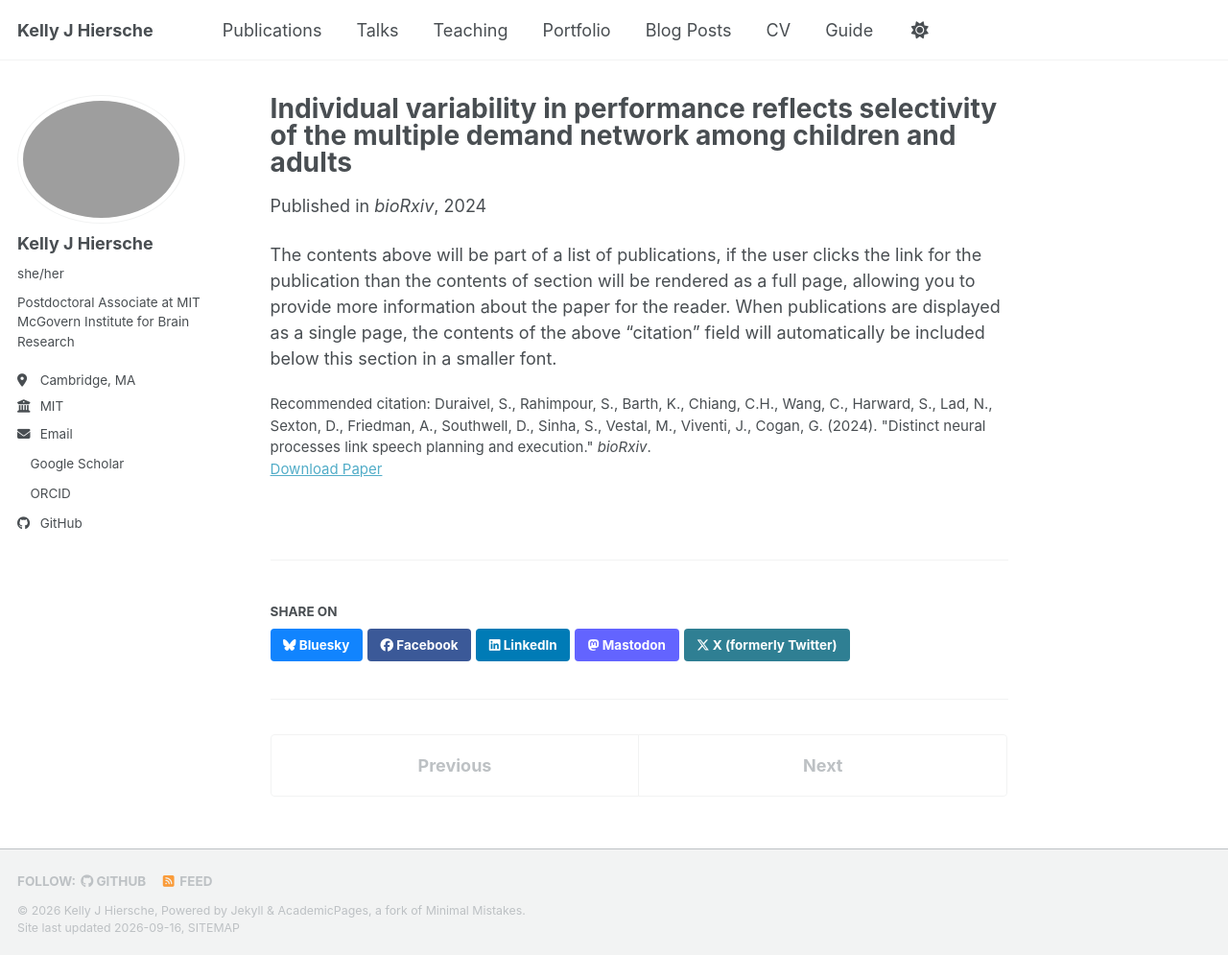
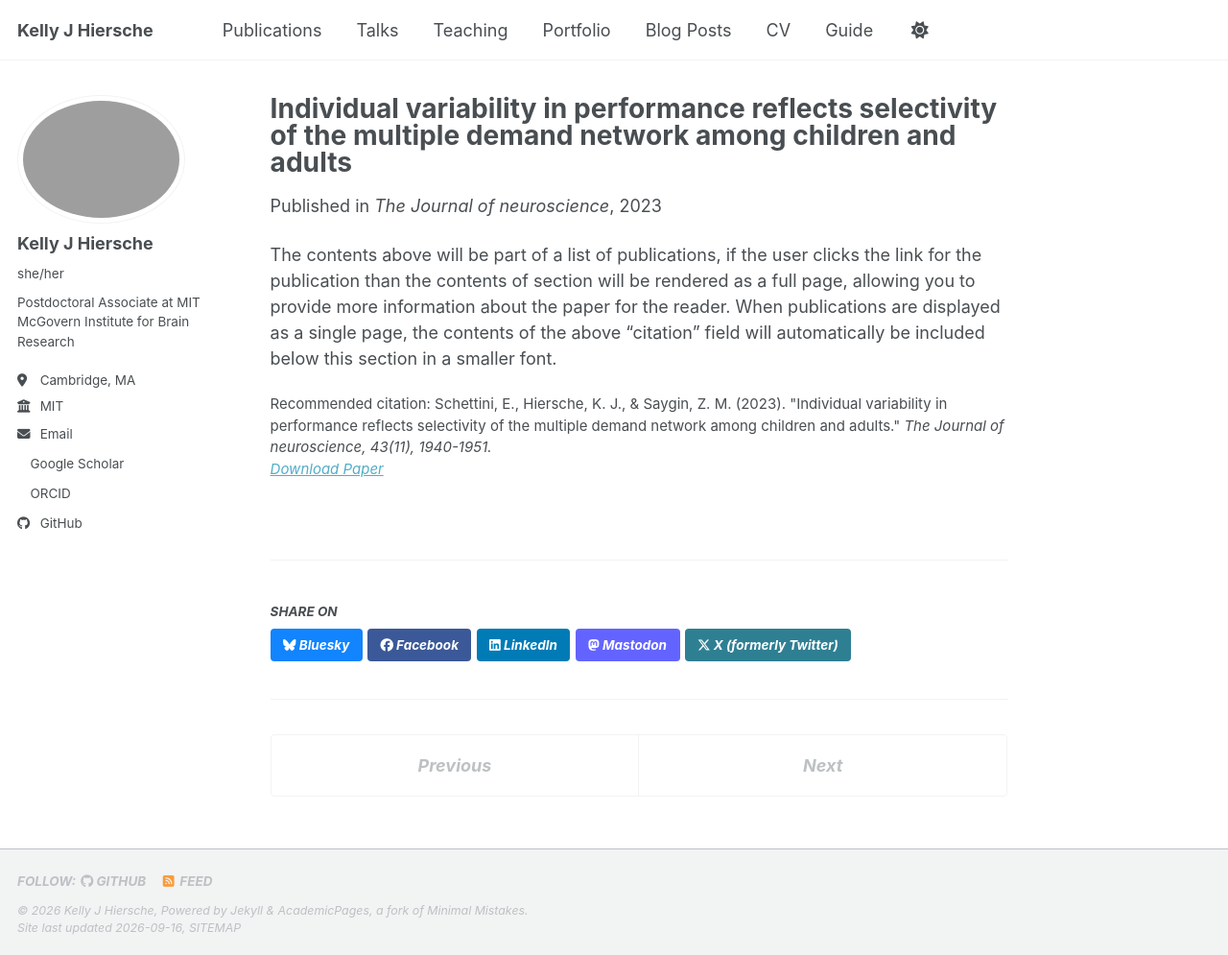
Before and after one commit to kellyjhiersche/kellyjhiersche.github.io, a Jekyll site: the page built from _publications/2023-03-15-IndVar-MD-childadult.md, in a window 1280 px wide and 995 px high. Shown: the whole window at 96% size. Built offline with Jekyll 4.4.1, drawn with Linux system fonts in a browser that asks for light colours; a style sheet for code colours, icons or effects is not loaded.

Commit message:
Update and rename 2024-02-17-paper-title-number-4.md to 2023-03-15-IndVar-MD-childadult.md

```diff
--- a/_publications/2024-02-17-paper-title-number-4.md
+++ b/_publications/2023-03-15-IndVar-MD-childadult.md
@@ -1,12 +1,12 @@
 ---
 title: "Individual variability in performance reflects selectivity of the multiple demand network among children and adults"
 collection: publications
-category: preprints
-permalink: /publication/2024-distinct-neural-processes-speech
-date: 2024-10-07
-venue: 'bioRxiv'
+category: publications
+permalink: /publication/2023-03-15-IndVar-MD-childadult
+date: 2023-03-15
+venue: 'The Journal of neuroscience'
 paperurl: 'https://www.biorxiv.org/content/10.1101/2024.10.07.617122v2'
-citation: 'Duraivel, S., Rahimpour, S., Barth, K., Chiang, C.H., Wang, C., Harward, S., Lad, N., Sexton, D., Friedman, A., Southwell, D., Sinha, S., Vestal, M., Viventi, J., Cogan, G. (2024). &quot;Distinct neural processes link speech planning and execution.&quot; <i>bioRxiv</i>.'
+citation: 'Schettini, E., Hiersche, K. J., & Saygin, Z. M. (2023). &quot;Individual variability in performance reflects selectivity of the multiple demand network among children and adults.&quot; <i>The Journal of neuroscience<i>, 43(11), 1940-1951.'
 ---
 
 The contents above will be part of a list of publications, if the user clicks the link for the publication than the contents of section will be rendered as a full page, allowing you to provide more information about the paper for the reader. When publications are displayed as a single page, the contents of the above "citation" field will automatically be included below this section in a smaller font.
```
